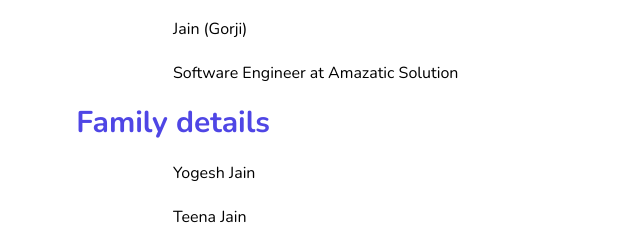
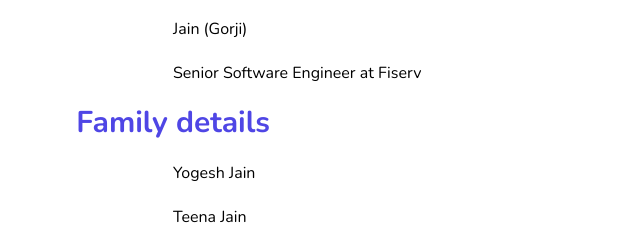
Before and after one commit to HARSHJAIN47/harsh-biodata, a plain HTML site: page index.html in a window 1280 px wide. Shown: the part 1439-1674 px from the top of the page, 467-1107 px from the left. Drawn offline with nearby package versions, Linux system fonts and the light colour scheme.

Commit message:
occupation and designation updated.

```diff
--- a/index.html
+++ b/index.html
@@ -144,7 +144,7 @@
         </div>
         <div class="grid grid-cols-2">
           <div class="">Job/Occupation :</div>
-          <div class="">Software Engineer at Amazatic Solution</div>
+          <div class="">Senior Software Engineer at Fiserv</div>
         </div>
         <h1 class="text-3xl text-indigo-600 font-bold text-center">
           Family details
```
